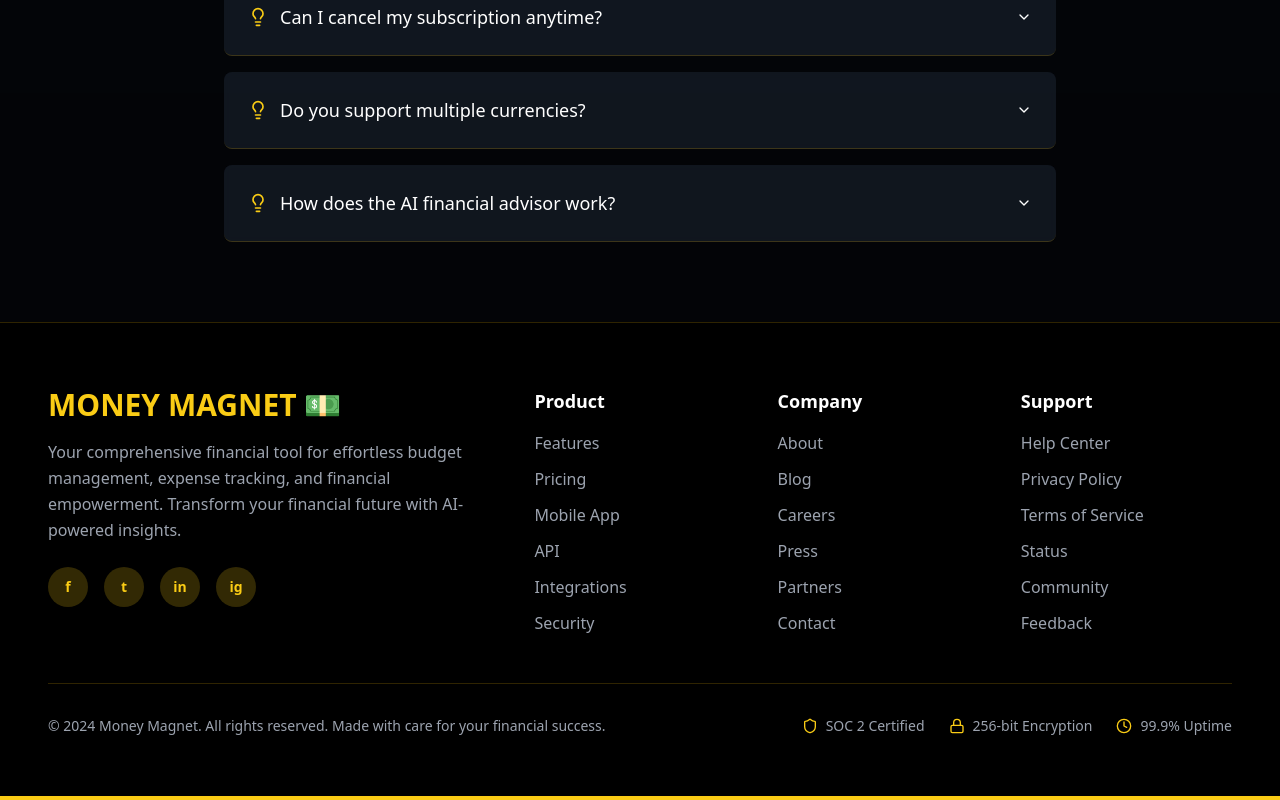
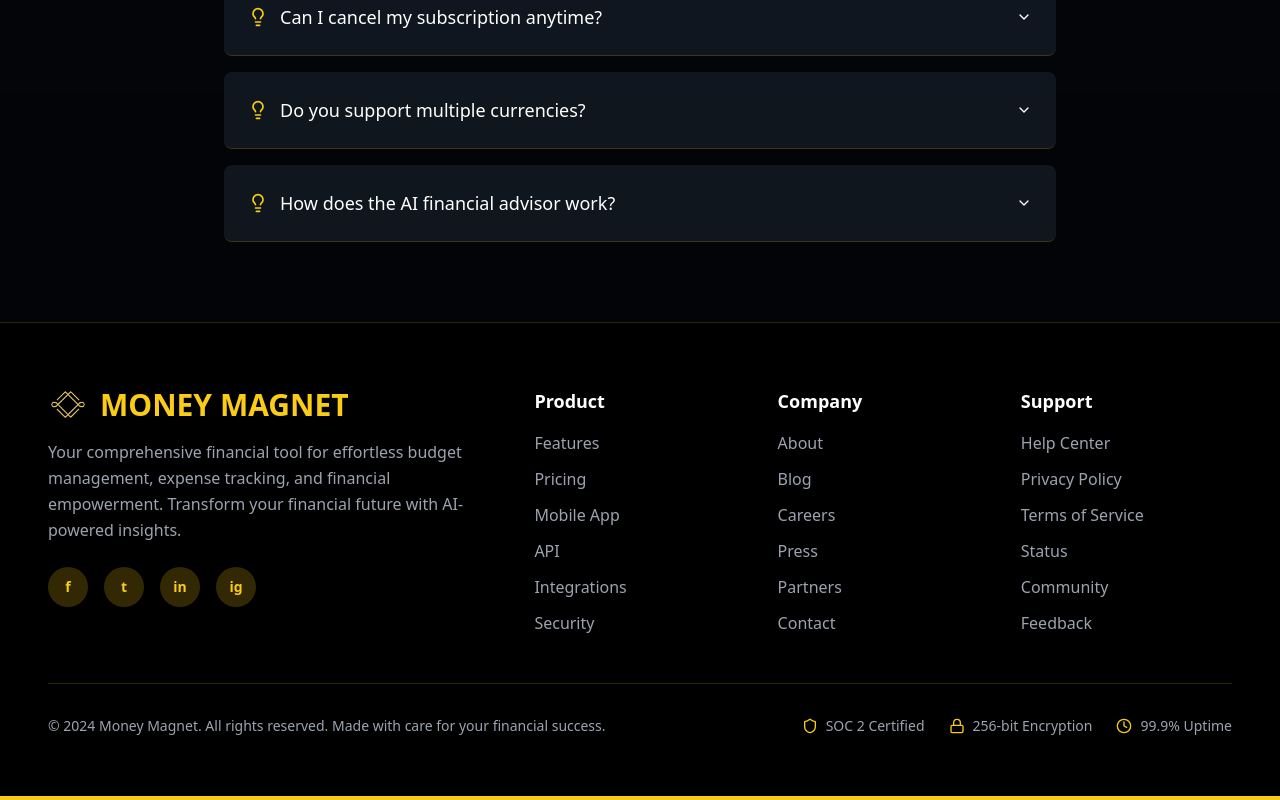
Before and after one commit to elijahgummer/moneymag, a Next.js app: page / in a window 1280 px wide. Shown: the part 6258-7058 px from the top of the page. Built offline with nearby package versions, Linux system fonts and the light colour scheme.

Commit message:
changed the code

```diff
--- a/app/page.tsx
+++ b/app/page.tsx
@@ -44,7 +44,7 @@ import {
 } from "lucide-react";
 import Link from "next/link";
 import { useState, useEffect } from "react";
-import Image from "next/image"
+import Image from "next/image";
 
 export default function HomePage() {
   const [isVisible, setIsVisible] = useState(false);
@@ -864,8 +864,17 @@ export default function HomePage() {
         <div className="container mx-auto">
           <div className="grid md:grid-cols-5 gap-8 mb-12">
             <div className="md:col-span-2">
-              <div className="text-3xl font-bold text-yellow-400 mb-4 flex items-center">
-                MONEY MAGNET 💵
+              <div className="mb-4 flex items-center justify-start">
+                <Image
+                  src="/logo.png"
+                  alt="Money Magnet Logo"
+                  width={40}
+                  height={40}
+                  className="transition-transform duration-300 group-hover:scale-105"
+                />
+                <div className="text-3xl font-bold text-yellow-400 flex items-center ml-3">
+                  MONEY MAGNET
+                </div>
               </div>
               <p className="text-gray-400 mb-6 leading-relaxed">
                 Your comprehensive financial tool for effortless budget
```
